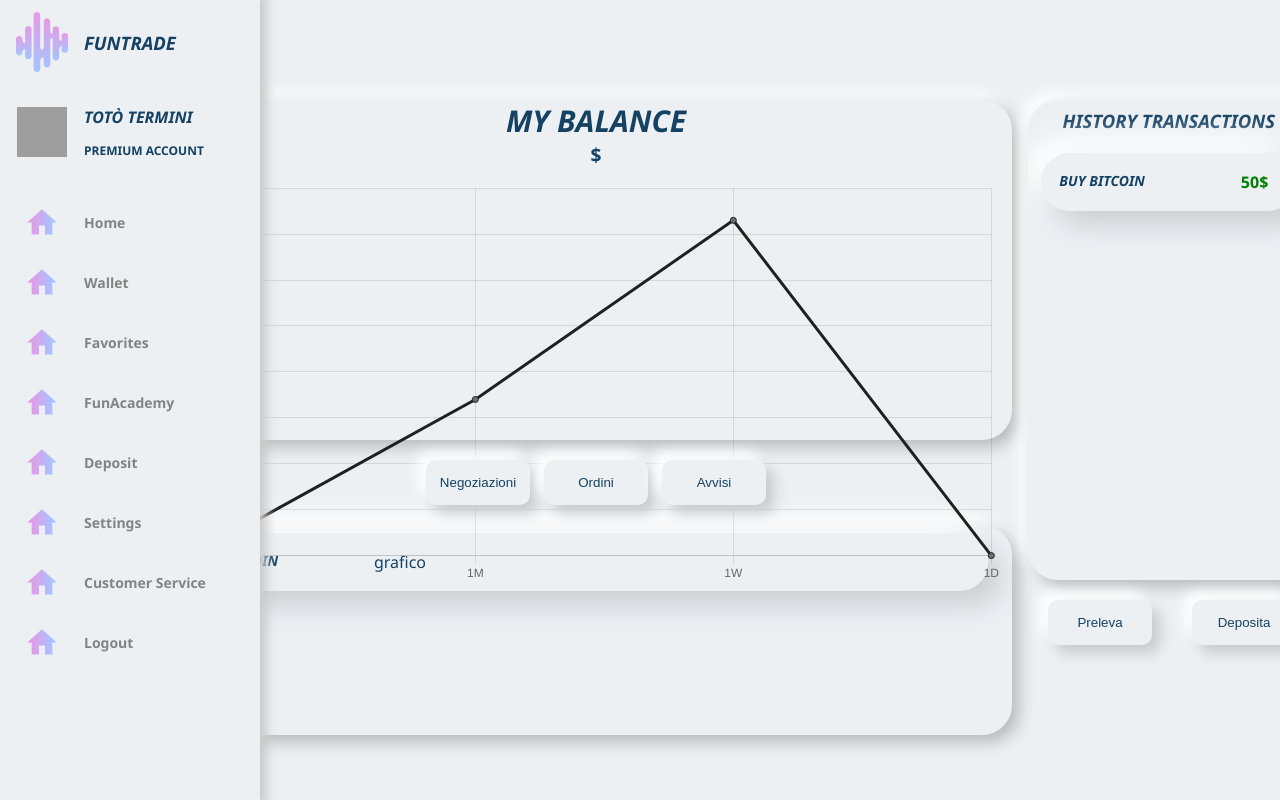
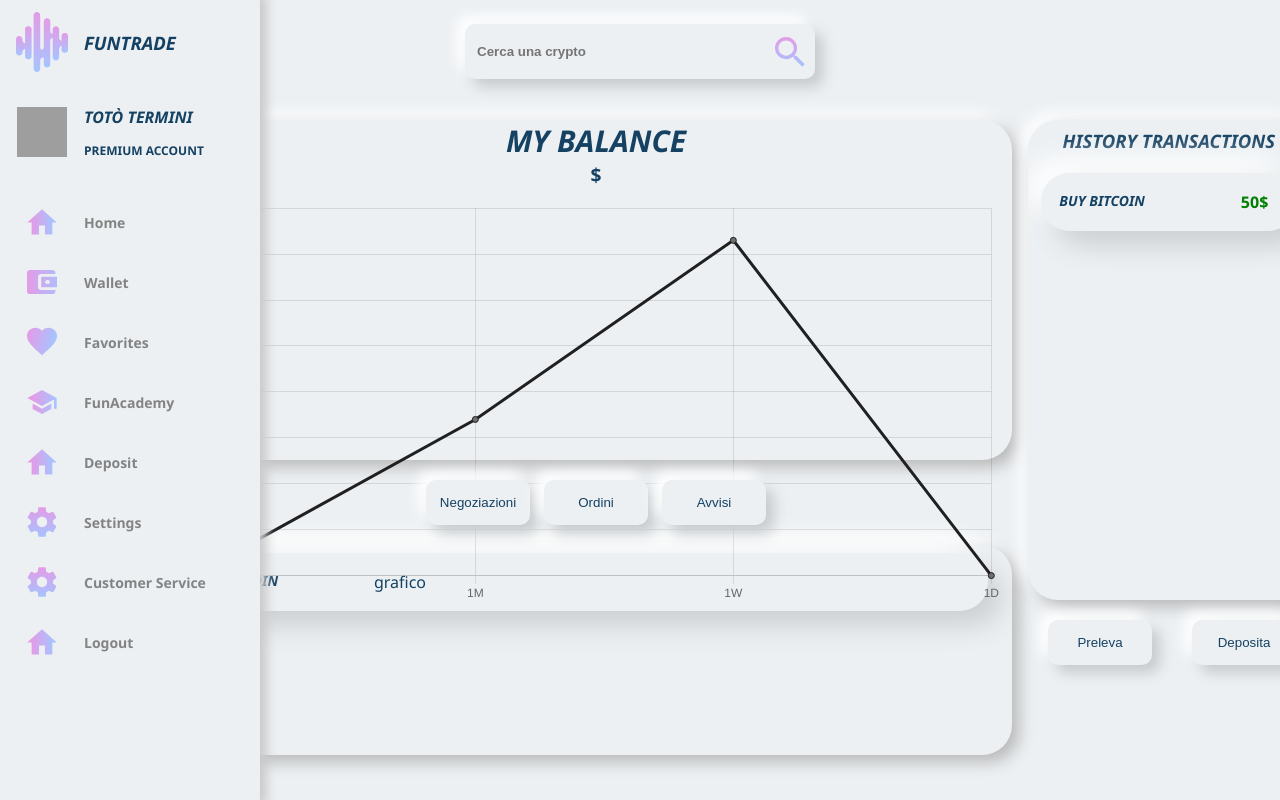
Before and after one commit to casiimir/fun-trade, a Next.js app: page /profile in a window 1280 px wide. Built offline with nearby package versions, Linux system fonts and the light colour scheme; grey boxes are pictures that could not be loaded.

Commit message:
chore: update searchbar in desktop layout

```diff
--- a/src/components/navbarTop/NavbarTop.jsx
+++ b/src/components/navbarTop/NavbarTop.jsx
@@ -2,15 +2,17 @@ import Image from "next/image";
 import styles from "./NavbarTop.module.scss";
 import Menu from "../menu";
 import Search from "../search";
-import { useState } from "react";
+import { useState, useContext } from "react";
 import Overlay from "../overlay/Overlay";
+import { UserContext } from "@/pages/_app";
+// icons
 import burgerIcon from "../../assets/iconsProject/hamburger.svg";
 import logoIcon from "../../assets/iconsProject/logo.svg";
 import searchIcon from "../../assets/iconsProject/search.svg";
 
 const NavbarTop = () => {
   const [isBurgerOpen, setIsBurgerOpen] = useState(false);
-  const [isSearchOpen, setIsSearchOpen] = useState(false);
+  const { isSearchOpen, setIsSearchOpen } = useContext(UserContext);
 
   const onHandleClickBurger = () => {
     if (isSearchOpen) {
@@ -51,7 +53,7 @@ const NavbarTop = () => {
                 onClick={onHandleClickSearch}
               />
               <div className={`${styles.searchModal} ${isSearchOpen && styles.open}`}>
-                <Search props={{ isSearchOpen, setIsSearchOpen }} />
+                <Search />
               </div>
             </li>
           </ul>
--- a/src/components/search/Search.jsx
+++ b/src/components/search/Search.jsx
@@ -2,11 +2,13 @@ import Image from "next/image";
 import styles from "./Search.module.scss";
 import closeIcon from "../../assets/iconsProject/close-menu.svg";
 import { useRouter } from "next/router";
-import { useState, useEffect } from "react";
+import { useState, useEffect, useContext } from "react";
+import { UserContext } from "@/pages/_app";
 import cryptoList from "@/mock/cryptoCardMock";
+import searchIcon from "../../assets/iconsProject/search.svg";
 
-const Search = ({ props }) => {
-  const { isSearchOpen, setIsSearchOpen } = props;
+const Search = () => {
+  const { isSearchOpen, setIsSearchOpen } = useContext(UserContext);
   const [inputText, setInputText] = useState("");
   const [searchResults, setSearchResults] = useState([]);
   const router = useRouter();
@@ -48,6 +50,9 @@ const Search = ({ props }) => {
           required
           className={styles.input}
         />
+        <div className={styles.searchIcon}>
+          <Image src={searchIcon} alt="search" width={30} height={30} />
+        </div>
       </div>
       {searchResults.length > 0 && (
         <div className={styles.searchResults}>
--- a/src/components/search/Search.module.scss
+++ b/src/components/search/Search.module.scss
@@ -9,9 +9,14 @@
 .container {
   width: auto;
   height: 100%;
+  position: relative;
   display: flex;
   flex-direction: row-reverse;
   justify-content: space-between;
+
+  img {
+    display: block;
+  }
 }
 
 .closeBtn {
@@ -92,3 +97,32 @@
     padding-left: $paddingMedium;
   }
 }
+
+.searchIcon {
+  display: none;
+}
+
+@media screen and (min-width: 768px) {
+  .Search {
+    padding-top: $paddingLarge;
+    width: 350px;
+    left: 50%;
+    transform: translateX(-50%);
+  }
+
+  .input {
+    width: 100%;
+  }
+
+  .searchIcon {
+    display: unset;
+    position: absolute;
+    right: rem(10px);
+    top: 50%;
+    transform: translateY(-50%);
+  }
+
+  .closeBtn {
+    display: none;
+  }
+}
--- a/src/components/sidebar/Sidebar.jsx
+++ b/src/components/sidebar/Sidebar.jsx
@@ -5,6 +5,10 @@ import closeIcon from "../../assets/iconsProject/close-menu.svg";
 // icons
 import profileIcon from "../../mock/profile-icon.svg";
 import homeIcon from "../../assets/iconsProject/home.svg";
+import walletIcon from "../../assets/iconsProject/wallet.svg";
+import favoriteIcon from "../../assets/iconsProject/heart.svg";
+import academyIcon from "../../assets/iconsProject/school.svg";
+import settingsIcon from "../../assets/iconsProject/setting.svg";
 import logoIcon from "../../assets/iconsProject/logo.svg";
 
 const Sidebar = () => {
@@ -44,7 +48,7 @@ const Sidebar = () => {
           </li>
           <li className={styles.menuList__wrapper}>
             <div className={styles.icon}>
-              <Image src={homeIcon} alt="wallet" width={30} height={30} />
+              <Image src={walletIcon} alt="wallet" width={30} height={30} />
             </div>
             <div className={styles.fadein}>
               <p className={`${styles.content} ${styles.label}`}>wallet</p>
@@ -52,7 +56,7 @@ const Sidebar = () => {
           </li>
           <li className={styles.menuList__wrapper}>
             <div className={styles.icon}>
-              <Image src={homeIcon} alt="favorites" width={30} height={30} />
+              <Image src={favoriteIcon} alt="favorites" width={30} height={30} />
             </div>
             <div className={styles.fadein}>
               <p className={`${styles.content} ${styles.label}`}>favorites</p>
@@ -60,7 +64,7 @@ const Sidebar = () => {
           </li>
           <li className={styles.menuList__wrapper}>
             <div className={styles.icon}>
-              <Image src={homeIcon} alt="FunAcademy" width={30} height={30} />
+              <Image src={academyIcon} alt="FunAcademy" width={30} height={30} />
             </div>
             <div className={styles.fadein}>
               <p className={`${styles.content} ${styles.label}`}>FunAcademy</p>
@@ -76,7 +80,7 @@ const Sidebar = () => {
           </li>
           <li className={styles.menuList__wrapper}>
             <div className={styles.icon}>
-              <Image src={homeIcon} alt="settings" width={30} height={30} />
+              <Image src={settingsIcon} alt="settings" width={30} height={30} />
             </div>
             <div className={styles.fadein}>
               <p className={`${styles.content} ${styles.label}`}>settings</p>
@@ -84,7 +88,7 @@ const Sidebar = () => {
           </li>
           <li className={styles.menuList__wrapper}>
             <div className={styles.icon}>
-              <Image src={homeIcon} alt="customer service" width={30} height={30} />
+              <Image src={settingsIcon} alt="customer service" width={30} height={30} />
             </div>
             <div className={styles.fadein}>
               <p className={`${styles.content} ${styles.label}`}>customer service</p>
--- a/src/layouts/DefaultLayout.jsx
+++ b/src/layouts/DefaultLayout.jsx
@@ -2,11 +2,15 @@ import NavbarTop from "@/components/navbarTop";
 import NavbarBottom from "@/components/navbarBottom";
 import styles from "./DefaultLayout.module.scss";
 import Sidebar from "@/components/sidebar";
+import Search from "@/components/search";
 
 const DefaultLayout = ({ children }) => {
   return (
     <>
       <Sidebar />
+      <header className={styles.Search}>
+        <Search />
+      </header>
       <NavbarTop />
       <section className={`${true && styles.content}`}>{children}</section>
       <NavbarBottom />
--- a/src/layouts/DefaultLayout.module.scss
+++ b/src/layouts/DefaultLayout.module.scss
@@ -1,11 +1,16 @@
 .content {
-  margin-top: rem(80px);
+  height: calc(100vh - 100px);
+  margin-top: rem(100px);
   margin-bottom: 0;
   margin-left: rem(100px);
   padding-bottom: $paddingLarge;
 }
 
 @media screen and (max-width: 767px) {
+  .Search {
+    display: none;
+  }
+
   .content {
     width: 100%;
     height: 100%;
@@ -18,8 +23,5 @@
   }
 }
 
-@media screen and (min-width: 768px) and (max-width: 1023px) {
+@media screen and (min-width: 768px) {
 }
-
-@media screen and (min-width: 1024px) {
-}
--- a/src/pages/_app.js
+++ b/src/pages/_app.js
@@ -5,10 +5,18 @@ export const UserContext = React.createContext();
 export default function App({ Component, pageProps }) {
   const [userData, setUserData] = useState({});
   const [selectedPage, setSelectedPage] = useState("homepage");
+  const [isSearchOpen, setIsSearchOpen] = useState(false);
 
   return (
     <UserContext.Provider
-      value={{ userData, setUserData, selectedPage, setSelectedPage }}
+      value={{
+        userData,
+        setUserData,
+        selectedPage,
+        setSelectedPage,
+        isSearchOpen,
+        setIsSearchOpen,
+      }}
     >
       <Component {...pageProps} />
     </UserContext.Provider>
```
